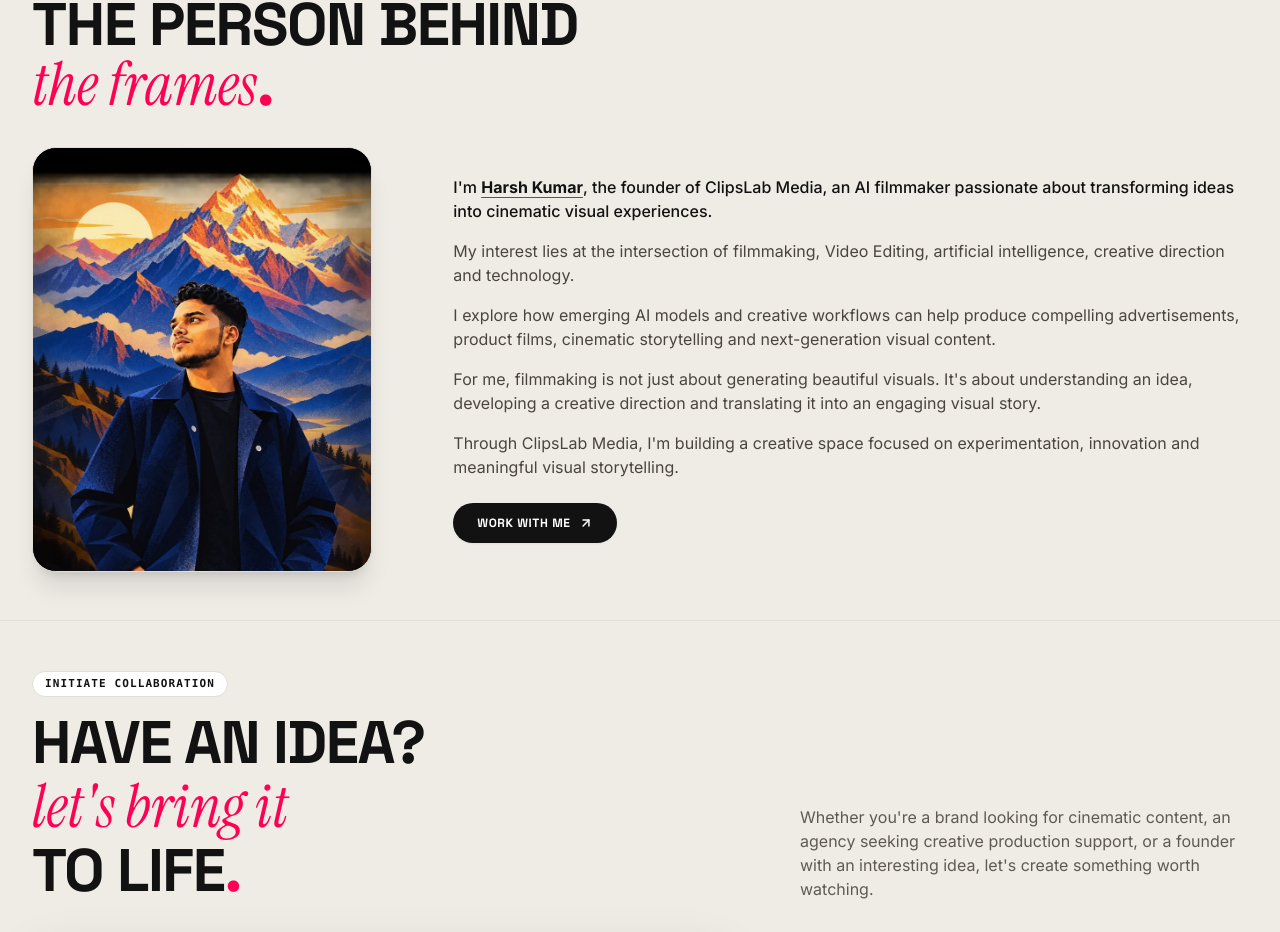
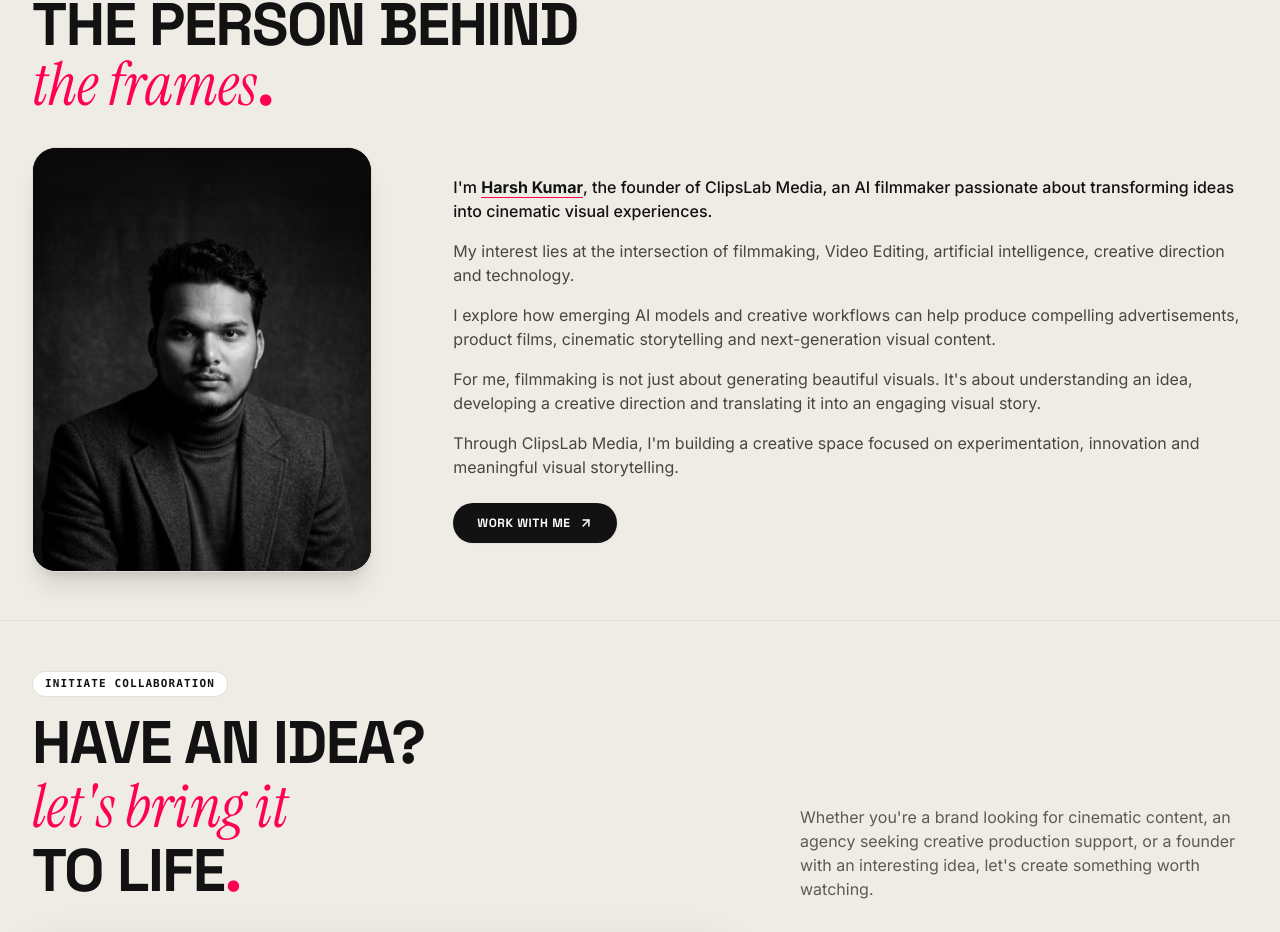
Before and after one commit to buildwithhk/clipslabmedia, a React (Vite) app: page / in a window 1280 px wide. Shown: the part 3066-3998 px from the top of the page. Built offline with nearby package versions, Linux system fonts and the light colour scheme; no server answers.

Commit message:
Update founder portrait image and media cache headers

```diff
--- a/src/components/AboutFounder.tsx
+++ b/src/components/AboutFounder.tsx
@@ -51,9 +51,9 @@ export const AboutFounder: React.FC<AboutFounderProps> = ({
           <div className="lg:col-span-4 flex justify-center lg:justify-start">
             <div className="relative w-full max-w-[320px] sm:max-w-[340px] aspect-[4/5] rounded-3xl overflow-hidden bg-[#1E1E1E] shadow-xl border border-[#E2DDD5] dark:border-white/15 group">
               <img
-                src="/assets/harsh-kumar.jpg"
+                src="/assets/harsh-kumar.jpg?v=2"
                 alt="Harsh Kumar — Founder, AI Filmmaker & Video Editor"
-                className="w-full h-full object-cover object-top transition-transform duration-700 group-hover:scale-105"
+                className="w-full h-full object-cover object-center transition-transform duration-700 group-hover:scale-105"
               />
             </div>
           </div>
```
Also changed, not shown: public/assets/harsh-kumar.jpg, 1 other file (tests, documents, lock files or other folders).
